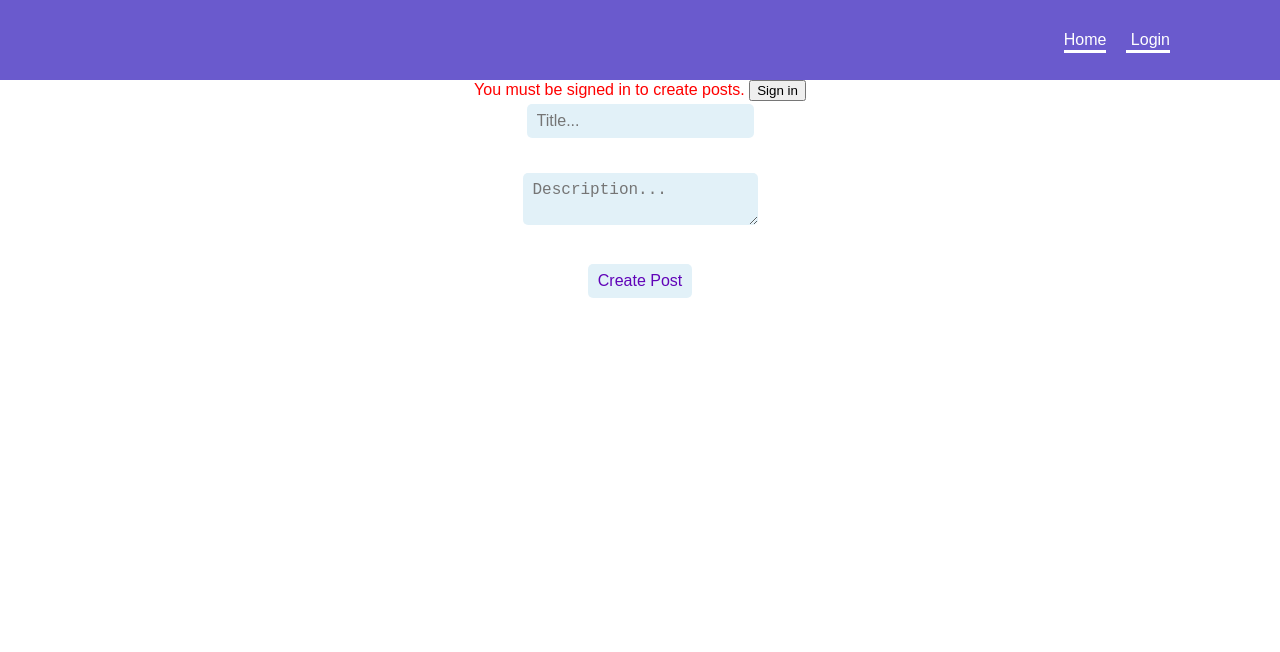
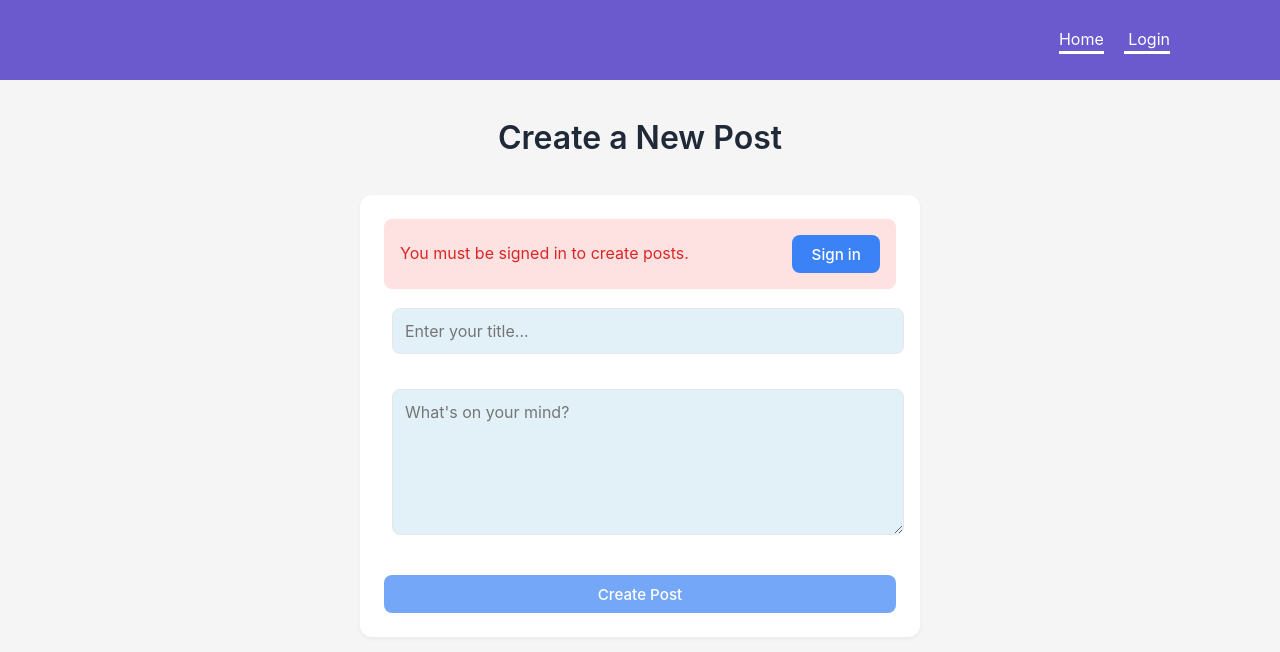
Before and after one commit to alatysavage254/ACE-VERSE-, a React (Create React App) app: page /createpost in a window 1280 px wide. Shown: the top 652 px of the page. Built offline with nearby package versions, Linux system fonts and the light colour scheme; no server answers.

Commit message:
Update main and post components with styling and delete functionality

```diff
--- a/src/App.tsx
+++ b/src/App.tsx
@@ -1,23 +1,43 @@
 import React from "react";
-import { BrowserRouter as Router, Route, Routes } from "react-router-dom";
+import { RouterProvider, createBrowserRouter } from "react-router-dom";
 import { Main } from "./Pages/main/main";
 import { Login } from "./Pages/Login";
 import { Navbar } from "./components/navbar";
 import { CreatePost } from "./Pages/create-post/create-post";
+import './styles/global.css';
+
+const router = createBrowserRouter([
+  {
+    path: "/",
+    element: (
+      <div className="App">
+        <Navbar />
+        <Main />
+      </div>
+    ),
+  },
+  {
+    path: "/login",
+    element: (
+      <div className="App">
+        <Navbar />
+        <Login />
+      </div>
+    ),
+  },
+  {
+    path: "/createpost",
+    element: (
+      <div className="App">
+        <Navbar />
+        <CreatePost />
+      </div>
+    ),
+  },
+]);
 
 function App() {
-  return (
-    <div className="App">
-      <Router>
-        <Navbar />
-        <Routes>
-          <Route path="/" element={<Main />} />
-          <Route path="/login" element={<Login />} />
-          <Route path="/createpost" element={<CreatePost />} />
-        </Routes>
-      </Router>
-    </div>
-  );
+  return <RouterProvider router={router} />;
 }
 
 export default App;
--- a/src/Pages/Login.tsx
+++ b/src/Pages/Login.tsx
@@ -26,11 +26,52 @@ export const Login = () => {
   };
 
   return (
-    <div>
-      <p>Sign In With Google To Continue</p>
-      <button onClick={signInWithGoogle} disabled={loading}>
-        {loading ? 'Signing in...' : 'Sign In With Google'}
-      </button>
+    <div className="container" style={{
+      maxWidth: '400px',
+      minHeight: '80vh',
+      display: 'flex',
+      alignItems: 'center',
+      justifyContent: 'center',
+    }}>
+      <div className="card" style={{
+        width: '100%',
+        textAlign: 'center',
+        padding: '2rem'
+      }}>
+        <h1 style={{
+          fontSize: '1.5rem',
+          fontWeight: '600',
+          color: '#1f2937',
+          marginBottom: '1.5rem'
+        }}>
+          Welcome Back
+        </h1>
+        <p style={{
+          color: '#6b7280',
+          marginBottom: '2rem'
+        }}>
+          Sign in with Google to start posting
+        </p>
+        <button
+          onClick={signInWithGoogle}
+          disabled={loading}
+          className="btn btn-primary"
+          style={{
+            display: 'flex',
+            alignItems: 'center',
+            gap: '0.5rem',
+            margin: '0 auto',
+            padding: '0.75rem 1.5rem'
+          }}
+        >
+          <img
+            src="https://www.google.com/favicon.ico"
+            alt="Google"
+            style={{ width: '20px', height: '20px' }}
+          />
+          {loading ? 'Signing in...' : 'Continue with Google'}
+        </button>
+      </div>
     </div>
   );
 };
--- a/src/Pages/create-post/create-form.tsx
+++ b/src/Pages/create-post/create-form.tsx
@@ -59,17 +59,79 @@ export const CreateForm = () => {
   if (authLoading) return <p>Checking authentication...</p>;
 
   return (
-    <form onSubmit={handleSubmit(onCreatePost)}>
-      {!user && (
-        <div style={{color: 'red'}}>You must be signed in to create posts. <button type="button" onClick={() => navigate('/login')}>Sign in</button></div>
-      )}
+    <div className="container" style={{ maxWidth: '600px', padding: '2rem 20px' }}>
+      <h1 style={{
+        fontSize: '2rem',
+        fontWeight: '600',
+        color: '#1f2937',
+        marginBottom: '2rem',
+        textAlign: 'center'
+      }}>
+        Create a New Post
+      </h1>
 
-      <input placeholder='Title...' {...register("title")} disabled={submitting || !user}/>
-      <p style={{color: "red"}}> {errors.title?.message}</p>
-      <textarea placeholder='Description...' {...register("description")} disabled={submitting || !user}/>
-      <p style={{color: "red"}}> {errors.description?.message}</p>
-      {submitError && <p style={{color: 'red'}}>{submitError}</p>}
-      <input type="submit" value={submitting ? 'Creating...' : 'Create Post'} disabled={submitting || !user} />
-    </form>
+      <form onSubmit={handleSubmit(onCreatePost)} className="card">
+        {!user && (
+          <div style={{
+            backgroundColor: '#fee2e2',
+            padding: '1rem',
+            borderRadius: '8px',
+            marginBottom: '1rem',
+            display: 'flex',
+            alignItems: 'center',
+            justifyContent: 'space-between'
+          }}>
+            <span style={{ color: '#dc2626' }}>You must be signed in to create posts.</span>
+            <button
+              type="button"
+              onClick={() => navigate('/login')}
+              className="btn btn-primary"
+            >
+              Sign in
+            </button>
+          </div>
+        )}
+
+        <div className="form-group">
+          <input
+            className="form-control"
+            placeholder="Enter your title..."
+            {...register("title")}
+            disabled={submitting || !user}
+          />
+          {errors.title?.message && (
+            <p className="error-message">{errors.title.message}</p>
+          )}
+        </div>
+
+        <div className="form-group">
+          <textarea
+            className="form-control"
+            placeholder="What's on your mind?"
+            rows={6}
+            {...register("description")}
+            disabled={submitting || !user}
+          />
+          {errors.description?.message && (
+            <p className="error-message">{errors.description.message}</p>
+          )}
+        </div>
+
+        {submitError && (
+          <div className="error-message" style={{ marginBottom: '1rem' }}>
+            {submitError}
+          </div>
+        )}
+
+        <button
+          type="submit"
+          className="btn btn-primary"
+          style={{ width: '100%' }}
+          disabled={submitting || !user}
+        >
+          {submitting ? 'Creating...' : 'Create Post'}
+        </button>
+      </form>
+    </div>
   )
 }
--- a/src/Pages/main/main.tsx
+++ b/src/Pages/main/main.tsx
@@ -27,10 +27,31 @@ export const Main = () => {
     }, [getPosts]);
 
     return (
-      <div>
-        {postsList?.map((post) => (
-          <Post post={post} />
-        ))}
+      <div className="container" style={{ padding: '2rem 20px' }}>
+        <h1 style={{
+          fontSize: '2rem',
+          fontWeight: '600',
+          color: '#1f2937',
+          marginBottom: '2rem',
+          textAlign: 'center'
+        }}>
+          Recent Posts
+        </h1>
+        {!postsList && <div style={{ textAlign: 'center' }}>Loading posts...</div>}
+        {postsList?.length === 0 && (
+          <div style={{
+            textAlign: 'center',
+            color: '#6b7280',
+            marginTop: '2rem'
+          }}>
+            No posts yet. Be the first to create one!
+          </div>
+        )}
+        <div style={{ maxWidth: '800px', margin: '0 auto' }}>
+          {postsList?.map((post) => (
+            <Post key={post.id} post={post} />
+          ))}
+        </div>
       </div>
     );
 
--- /dev/null
+++ b/src/styles/global.css
@@ -0,0 +1,112 @@
+/* Global styles and CSS reset */
+* {
+  margin: 0;
+  padding: 0;
+  box-sizing: border-box;
+  font-family: 'Inter', -apple-system, BlinkMacSystemFont, 'Segoe UI', Roboto, Oxygen, Ubuntu, Cantarell, sans-serif;
+}
+
+body {
+  background-color: #f5f5f5;
+  color: #333;
+  line-height: 1.6;
+}
+
+/* Container */
+.container {
+  max-width: 1200px;
+  margin: 0 auto;
+  padding: 0 20px;
+}
+
+/* Button styles */
+.btn {
+  padding: 0.6rem 1.2rem;
+  border-radius: 8px;
+  border: none;
+  font-weight: 500;
+  cursor: pointer;
+  transition: all 0.2s ease;
+  font-size: 0.95rem;
+}
+
+.btn-primary {
+  background-color: #3b82f6;
+  color: white;
+}
+
+.btn-primary:hover {
+  background-color: #2563eb;
+}
+
+.btn-danger {
+  background-color: #ef4444;
+  color: white;
+}
+
+.btn-danger:hover {
+  background-color: #dc2626;
+}
+
+.btn:disabled {
+  opacity: 0.7;
+  cursor: not-allowed;
+}
+
+/* Form styles */
+.form-group {
+  margin-bottom: 1rem;
+}
+
+.form-control {
+  width: 100%;
+  padding: 0.75rem;
+  border: 1px solid #e5e7eb;
+  border-radius: 8px;
+  font-size: 1rem;
+  transition: border-color 0.2s ease;
+}
+
+.form-control:focus {
+  outline: none;
+  border-color: #3b82f6;
+  box-shadow: 0 0 0 3px rgba(59, 130, 246, 0.1);
+}
+
+/* Error message */
+.error-message {
+  color: #ef4444;
+  font-size: 0.875rem;
+  margin-top: 0.25rem;
+}
+
+/* Card styles */
+.card {
+  background-color: white;
+  border-radius: 12px;
+  box-shadow: 0 2px 4px rgba(0, 0, 0, 0.05);
+  padding: 1.5rem;
+  margin-bottom: 1.5rem;
+  transition: transform 0.2s ease, box-shadow 0.2s ease;
+}
+
+.card:hover {
+  transform: translateY(-2px);
+  box-shadow: 0 4px 6px rgba(0, 0, 0, 0.05);
+}
+
+/* Animation */
+@keyframes fadeIn {
+  from {
+    opacity: 0;
+    transform: translateY(10px);
+  }
+  to {
+    opacity: 1;
+    transform: translateY(0);
+  }
+}
+
+.fade-in {
+  animation: fadeIn 0.3s ease;
+}
--- /dev/null
+++ b/src/styles/navbar.css
@@ -0,0 +1,53 @@
+/* Navbar styles */
+.navbar {
+  background-color: white;
+  padding: 1rem 0;
+  box-shadow: 0 2px 4px rgba(0, 0, 0, 0.05);
+  position: sticky;
+  top: 0;
+  z-index: 1000;
+}
+
+.navbar-container {
+  display: flex;
+  justify-content: space-between;
+  align-items: center;
+  max-width: 1200px;
+  margin: 0 auto;
+  padding: 0 20px;
+}
+
+.navbar-links {
+  display: flex;
+  gap: 2rem;
+  align-items: center;
+}
+
+.navbar-link {
+  color: #4b5563;
+  text-decoration: none;
+  font-weight: 500;
+  transition: color 0.2s ease;
+}
+
+.navbar-link:hover {
+  color: #3b82f6;
+}
+
+.navbar-user {
+  display: flex;
+  align-items: center;
+  gap: 1rem;
+}
+
+.user-avatar {
+  width: 36px;
+  height: 36px;
+  border-radius: 50%;
+  object-fit: cover;
+}
+
+.user-name {
+  font-weight: 500;
+  color: #374151;
+}
```
Also changed, not shown: src/Pages/main/post.tsx (+49 -24 lines), src/styles/post.css (added, +100 -0 lines), src/utils/cleanup.ts (deleted).
